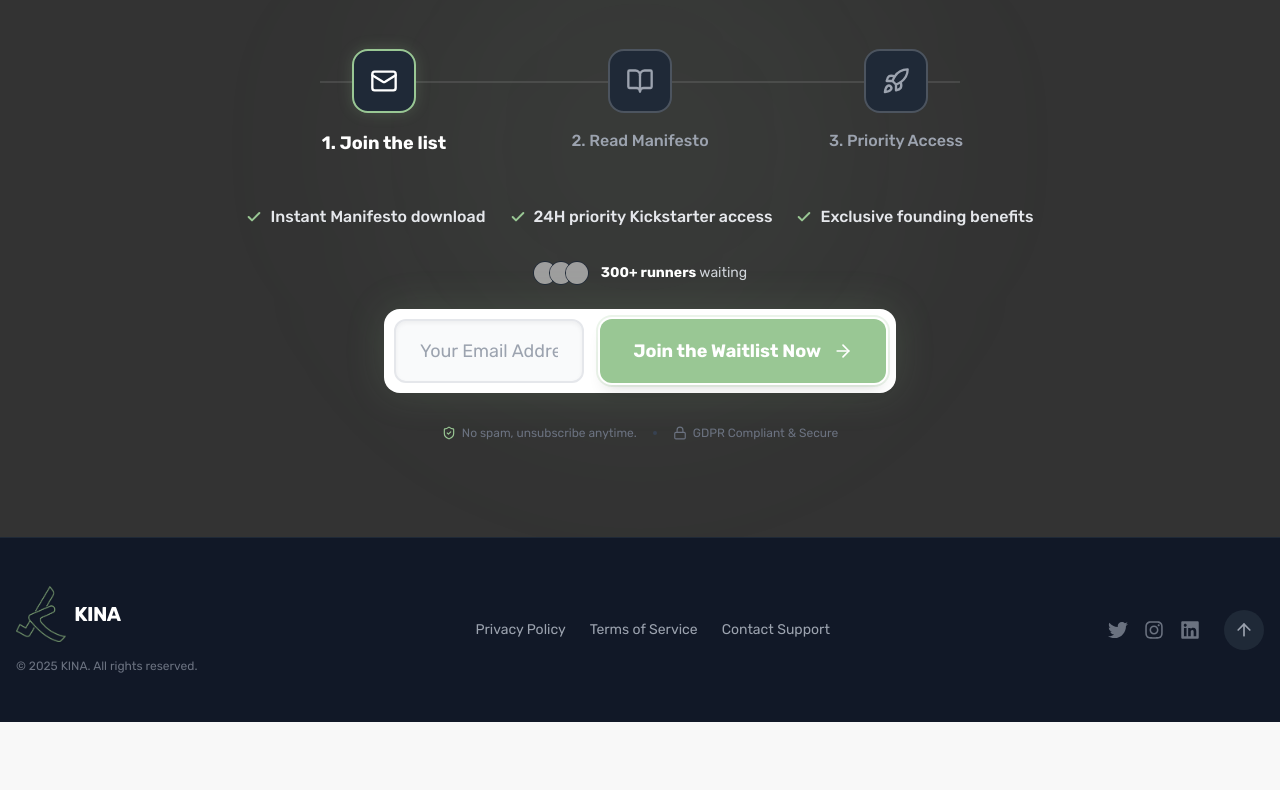
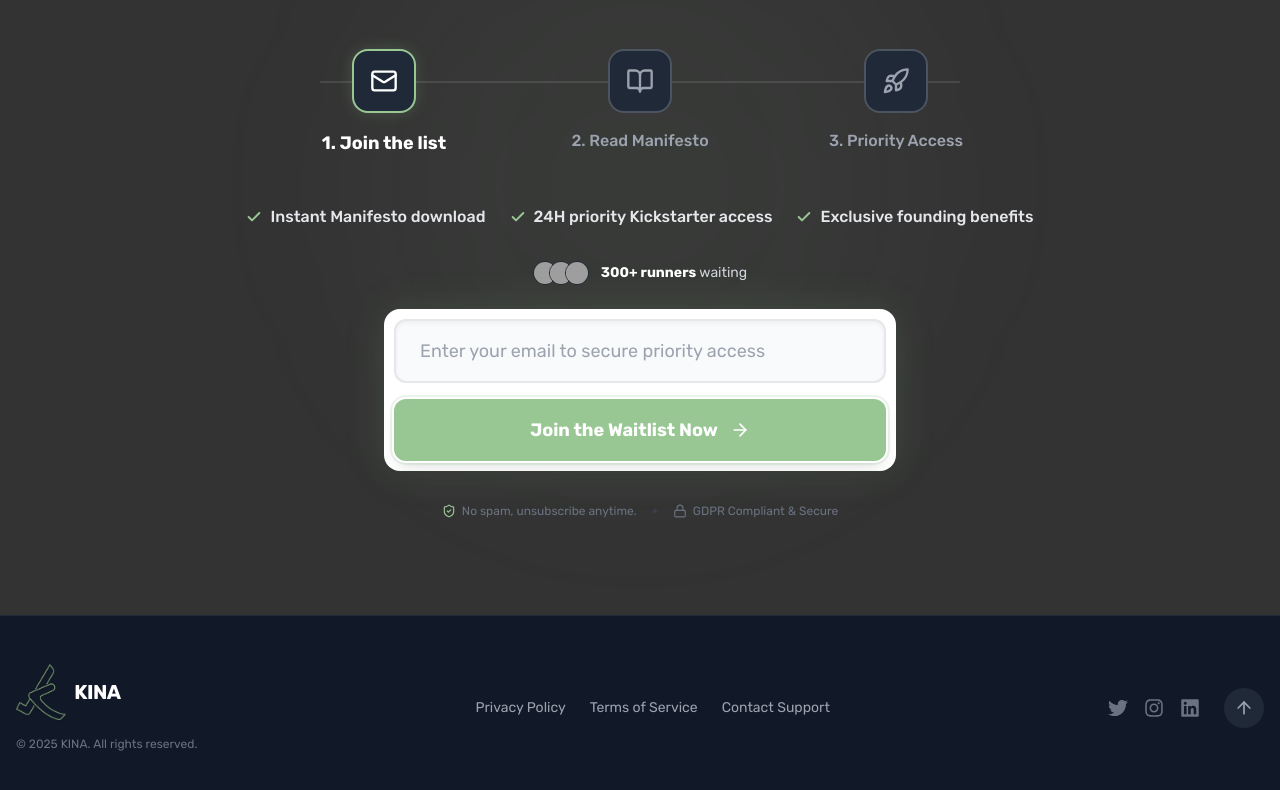
Before and after one commit to kmmania/kina-landing-page, a React (Vite) app: page / in a window 1280 px wide. Shown: the part 10161-10951 px from the top of the page. Before the commit the page ends 10883 px from the top, so only its background shows below. Built offline with nearby package versions, Linux system fonts and the light colour scheme; grey boxes are pictures that could not be loaded.

Commit message:
Update EmailCapture

```diff
--- a/src/components/SectionFinalCTA.tsx
+++ b/src/components/SectionFinalCTA.tsx
@@ -104,8 +104,10 @@ export const SectionFinalCTA: React.FC = () => {
                         className="w-full max-w-lg bg-white p-2.5 rounded-2xl shadow-[0_0_40px_rgba(153,199,148,0.15)] hover:shadow-[0_0_50px_rgba(153,199,148,0.25)] transition-shadow duration-500">
                         <EmailCapture
                             id="final-cta"
+                            placeholder="Enter your email to secure priority access"
                             buttonText="Join the Waitlist Now"
                             variant="secondary"
+                            vertical={true}
                             source="waitlist_direct"
                         />
                     </div>
```
